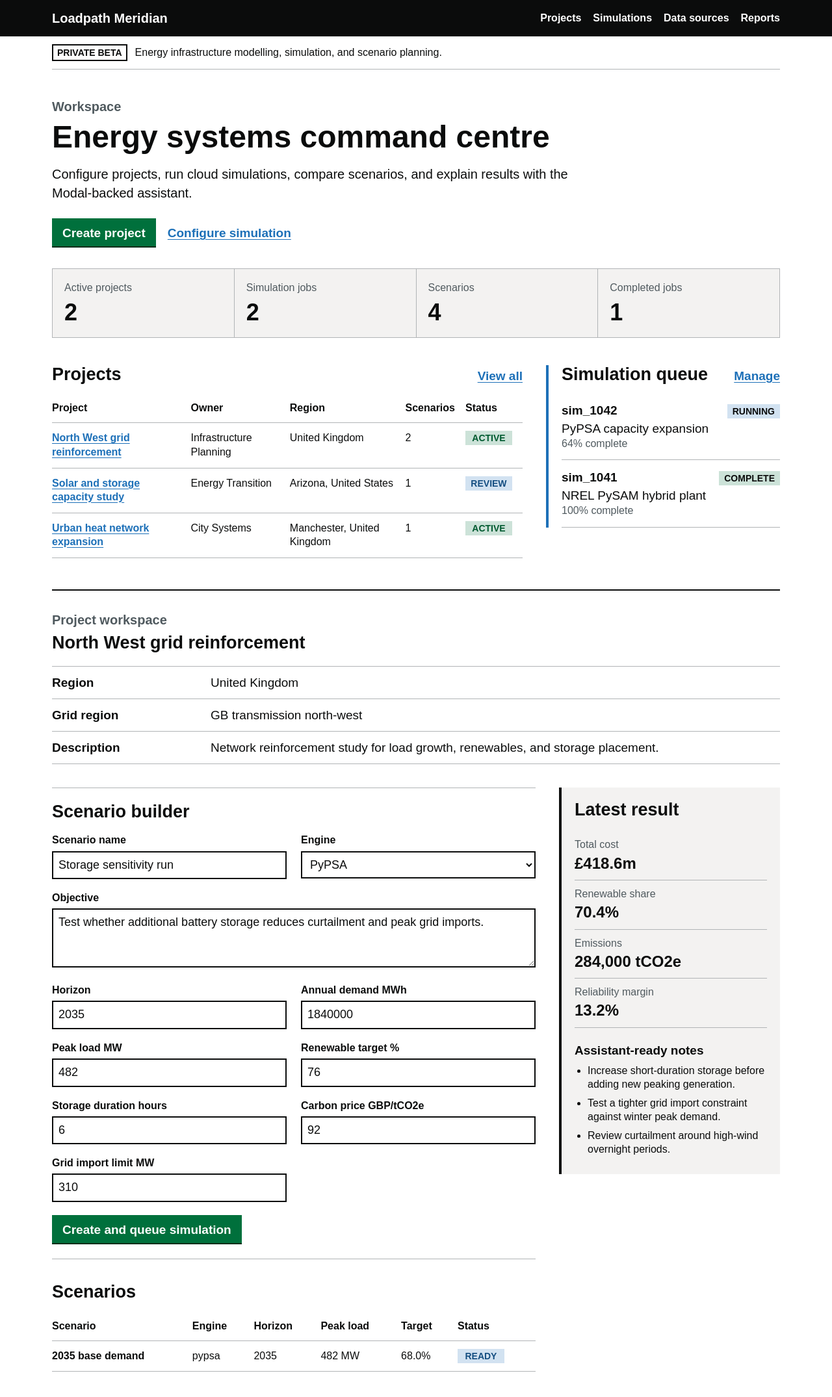
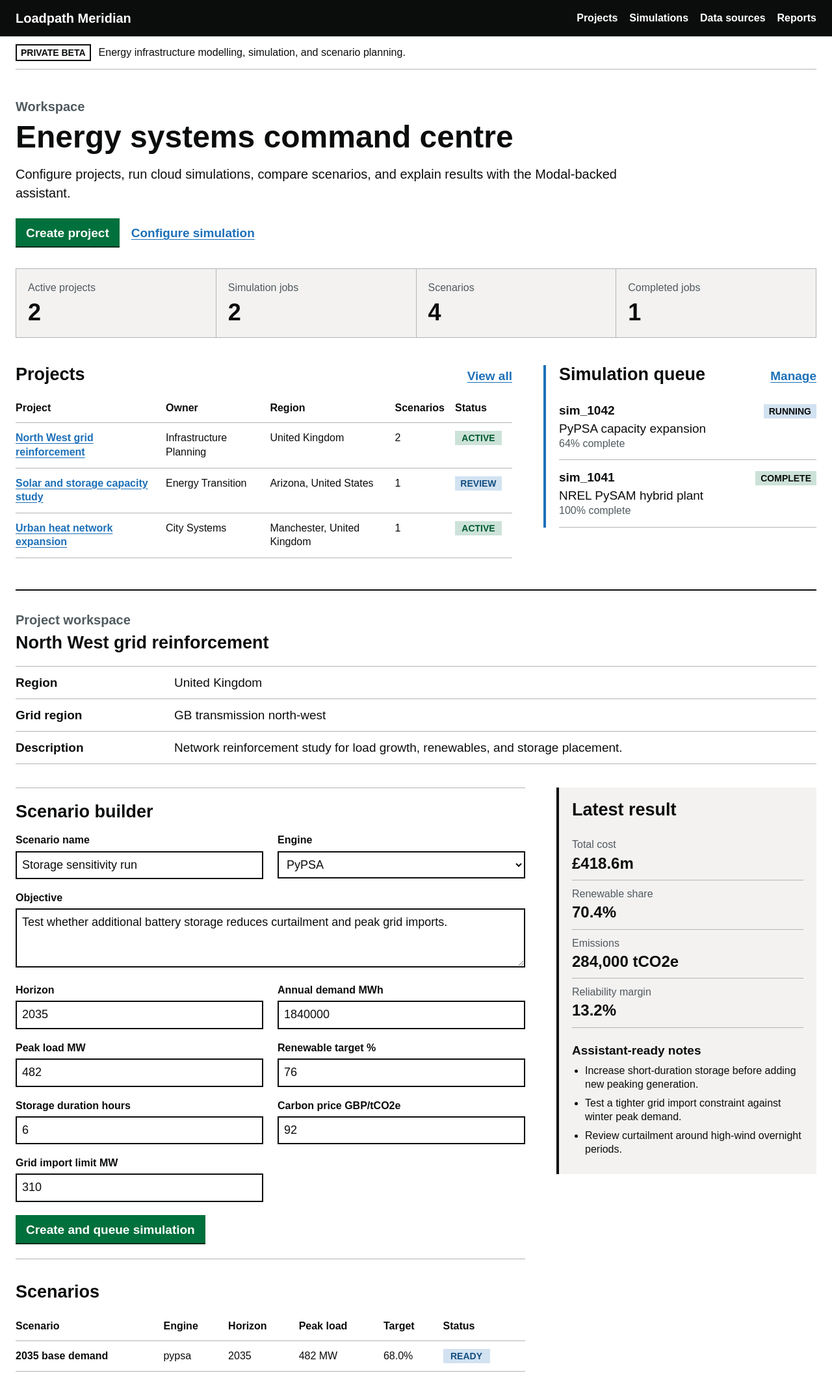
Before and after one commit to pradhankukiran/loadpath-meridian, a React (Vite) app in the folder apps/web/: page / in a window 1280 px wide. Shown: the top 2150 px of the page at 65% size. Built offline with nearby package versions, Linux system fonts and the light colour scheme; no server answers.

Commit message:
Relax dashboard content width

```diff
--- a/apps/web/src/App.css
+++ b/apps/web/src/App.css
@@ -4,7 +4,7 @@
 }
 
 .container {
-  width: min(1120px, calc(100% - 32px));
+  width: min(1360px, calc(100% - 48px));
   margin: 0 auto;
 }
 
@@ -69,7 +69,7 @@ a:hover {
 }
 
 .page-heading {
-  max-width: 820px;
+  max-width: 960px;
   padding: 44px 0 32px;
 }
 
@@ -199,8 +199,8 @@ a {
 
 .two-column {
   display: grid;
-  grid-template-columns: minmax(0, 1fr) 360px;
-  gap: 36px;
+  grid-template-columns: minmax(0, 1fr) 420px;
+  gap: 48px;
   align-items: start;
 }
 
@@ -330,8 +330,8 @@ thead th {
 
 .scenario-grid {
   display: grid;
-  grid-template-columns: minmax(0, 1fr) 340px;
-  gap: 36px;
+  grid-template-columns: minmax(0, 1fr) 400px;
+  gap: 48px;
   align-items: start;
 }
 
@@ -461,6 +461,10 @@ thead th {
 }
 
 @media (max-width: 860px) {
+  .container {
+    width: min(100% - 32px, 1360px);
+  }
+
   .header-inner,
   .phase-banner,
   .two-column,
```
